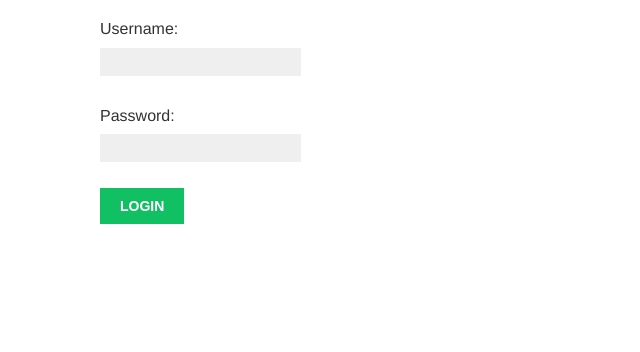
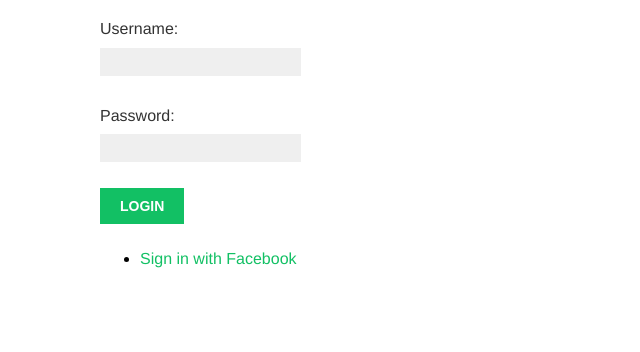
Before and after one commit to muhedin998/SocialApp, a Django app: template bookmarks/account/templates/account/login.html in a window 1280 px wide. Shown: the part 201-553 px from the top of the page, without its empty margins (0-640 px from the left). Run offline with Django 4.2, Linux system fonts and the light colour scheme; the template is opened without the code that fills it: values that come from a table or form of the project are taken from there, others are empty; some web fonts are replaced.

Commit message:
Facebook auth introduced

```diff
--- a/bookmarks/account/templates/account/login.html
+++ b/bookmarks/account/templates/account/login.html
@@ -12,4 +12,11 @@
 		<input type="submit" value="Login">
 	</form>
 
+	<div class="facebook">
+		<ul>
+			<li class="facebook">
+				<a href="{% url "social:begin" "facebook" %}">Sign in with Facebook </a>
+			</li>
+		</ul>
+	</div>
 {% endblock %}
```
Also changed, not shown: bookmarks/bookmarks/settings.py (+8 -0 lines), bookmarks/db.sqlite3, 2 other files.
